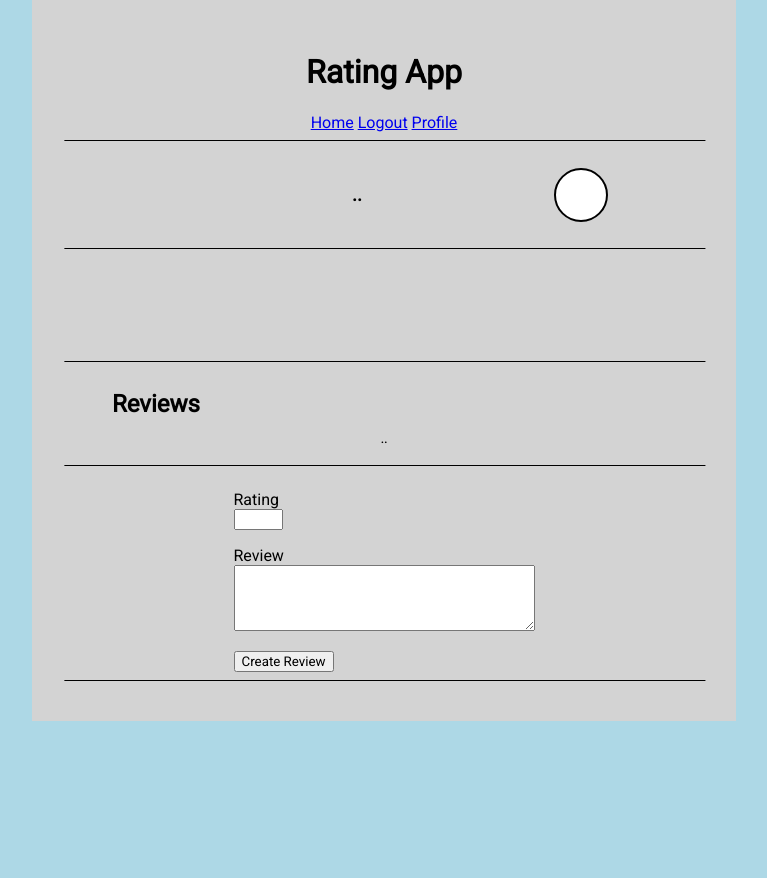
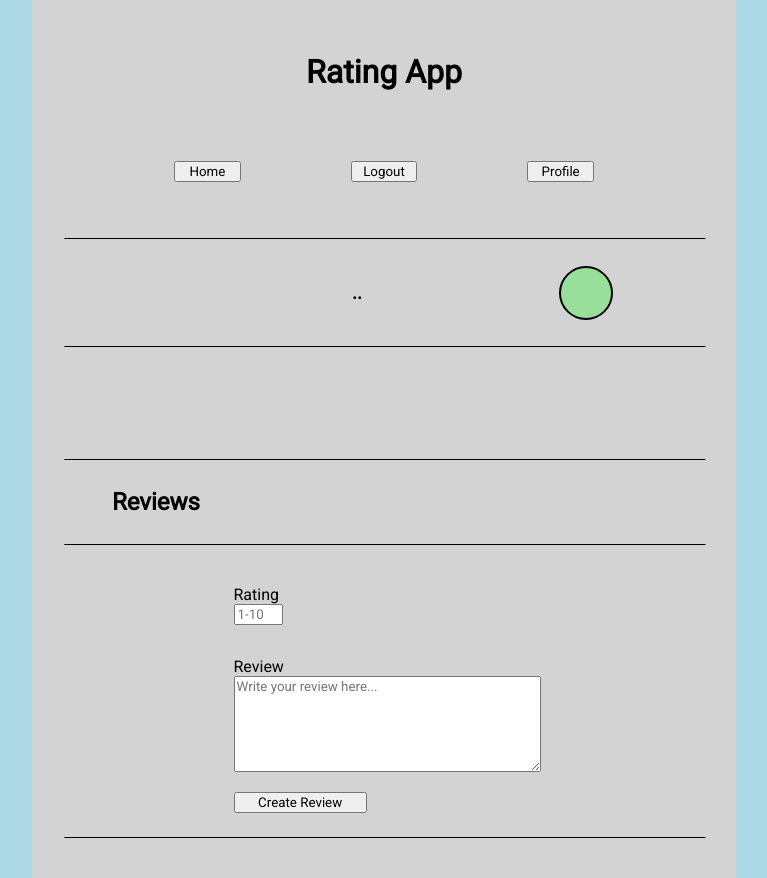
Before and after one commit to sapetus/Arvostelusovellus, a Flask app: template app/templates/review_item.html in a window 1280 px wide. Shown: the whole page, without its empty margins (256-1023 px from the left). Before the commit the page ends 721 px from the top, so only its background shows below. Run offline with Flask 2, Linux system fonts and the light colour scheme; the template is opened without the code that fills it, so the values that code supplies are empty; the visitor is signed in with stand-in values (Sample User, id 1).

Commit message:
Visual changes

```diff
--- a/app/routes.py
+++ b/app/routes.py
@@ -231,7 +231,7 @@ def delete_review_item(id, category):
         return render_template("error.html", message="Forbidden action")
 
 
-@app.route("/delete_review/<int:id>")
+@app.route("/delete_review/<int:id>", methods=["POST"])
 def delete_review(id):
     admin = user.is_admin(session.setdefault("username", None))
     # checks if the user trying to delete the review is the same as the one who created it
@@ -246,6 +246,7 @@ def delete_review(id):
         if review.delete(id):
             category = request.args.get("category")
             item = request.args.get("item")
+            print(str(category) + ", " + str(item))
             url = "/category/" + str(category) + "/" + str(item)
             return redirect(url)
 
--- a/app/static/style.css
+++ b/app/static/style.css
@@ -12,6 +12,42 @@ body {
     background-color: lightblue;
 }
 
+nav {
+    display: flex;
+    justify-content: space-evenly;
+    width: 100%;
+    margin: 2em 0;
+}
+
+
+button {
+    width: 5em;
+}
+button.large {
+    width: 10em;
+}
+
+input[type=text] {
+    width: 100%;
+}
+
+textarea {
+    width: 100%;
+    resize: vertical;
+}
+
+form {
+    display: flex;
+    flex-direction: column;
+    padding: 1em 0;
+}
+
+hr {
+    width: 100%;
+    border-top: 1px solid black;
+    border-bottom: None;
+}
+
 #root {
     background-color: lightgray;
     display: flex;
@@ -23,10 +59,21 @@ body {
     min-width: 30em;
 }
 
-hr {
+#index {
+    display: flex;
+    flex-direction: row;
+    justify-content: space-around;
+    align-items: center;
+    gap: 1em;
     width: 100%;
-    border-top: 1px solid black;
-    border-bottom: None;
+    padding: 3em 0;
+}
+
+#item_list {
+    display: flex;
+    flex-direction: column;
+    align-items: flex-start;
+    width: 90%;
 }
 
 #review_item {
@@ -46,11 +93,23 @@ hr {
     width: 90%;
 }
 
+#item_picture {
+    height: auto;
+    width: 30%;
+    border: 2px solid rgb(0, 0, 0);
+    border-radius: 20px;
+}
+
+#item_description {
+    width: 50%;
+}
+
 .container {
     display: flex;
     flex-direction: row;
     justify-content: space-around;
     align-items: center;
+    gap: 1em;
     width: 100%;
 }
 .container.flex_start {
@@ -58,27 +117,16 @@ hr {
     padding: 2em 0;
 }
 
-#item_description {
-    width: 50%;
-}
-
 .rating {
     display: flex;
     align-items: center;
     justify-content: center;
-    background-color: #ffffff;
+    background-color: #97df9b;
     border: 2px solid black;
     border-radius: 50px;
     flex-shrink: 0;
     width: 50px;
     height: 50px;
-}
-
-#item_picture {
-    height: auto;
-    width: 30%;
-    border: 2px solid rgb(0, 0, 0);
-    border-radius: 20px;
 }
 
 .review {
--- a/app/templates/layout.html
+++ b/app/templates/layout.html
@@ -15,14 +15,24 @@
     <h1>Rating App</h1>
 
     <nav>
-      <a href="/">Home</a>
+      <form action="/">
+        <button type="submit">Home</button>
+      </form>
       {% if not session.username %}
-      <a href="/login">Login</a>
-      <a href="/register">Register</a>
+      <form action="/login">
+        <button type="submit">Login</button>
+      </form>
+      <form action="/register">
+        <button type="submit">Register</button>
+      </form>
       {% endif %}
       {% if session.username %}
-      <a href="/logout">Logout</a>
-      <a href="/user/{{session.username}}">Profile</a>
+      <form action="/logout">
+        <button typ="submit">Logout</button>
+      </form>
+      <form action="/user/{{session.username}}">
+        <button type="submit">Profile</button>
+      </form>
       {% endif %}
     </nav>
 
--- a/app/templates/review_item.html
+++ b/app/templates/review_item.html
@@ -10,6 +10,7 @@
         </h3>
         <h3 class="rating">{{rating}}</h3>
         {% if admin %}
+        <div>
             <form action="/category/{{category}}/{{review_item.id}}/modify">
                 <input type="hidden" name="token" value="{{session.token}}">
                 <button action="submit">Edit</button>
@@ -18,6 +19,7 @@
                 <input type="hidden" name="token" value="{{session.token}}">
                 <button action="submit">Delete</button>
             </form>
+        </div>
         {% endif %}
     </div>
 
@@ -45,29 +47,31 @@
             Review by: <a href="/user/{{review.username}}">{{review.username}}</a>
         </p>
         {% if admin or session.username == review.username %}
-        <a href="/delete_review/{{review.id}}?category={{category}}&item={{review_item.id}}">Delete review</a>
+        <form action="/delete_review/{{review.id}}?category={{category}}&item={{review_item.id}}" method="POST">
+            <button class="large" type="submit">Delete Review</button>
+        </form>
         {% endif %}
         <br>
     </div>
     {% endfor %}
-</div>¨
+</div>
 
-<hr>
 
 {% if session.username %}
 {% if error %}
 <p>{{error}}</p>
 {% endif %}
+<hr>
 <form action="/category/{{review_item.category}}/{{review_item.id}}" method="POST">
     <p>Rating <br>
-        <input type="number" min="1" max="10" name="rating">
+        <input type="number" min="1" max="10" name="rating" placeholder="1-10">
     </p>
     <p>Review <br>
-        <textarea name="review" cols="40" rows="4" maxlength="1000" minlength="10"></textarea>
+        <textarea name="review" cols="40" rows="6" maxlength="1000" minlength="10" placeholder="Write your review here..."></textarea>
     </p>
     <input type="hidden" name="review_item_id" value="{{review_item.id}}">
     <input type="hidden" name="token" value="{{session.token}}">
-    <button type="submit">Create Review</button>
+    <button class="large" type="submit">Create Review</button>
 </form>
 {% endif %}
 {% endblock %}
```
Also changed, not shown: app/templates/category.html (+11 -9 lines), app/templates/index.html (+3 -6 lines). Lines whose indentation alone changed are shown as unchanged.
